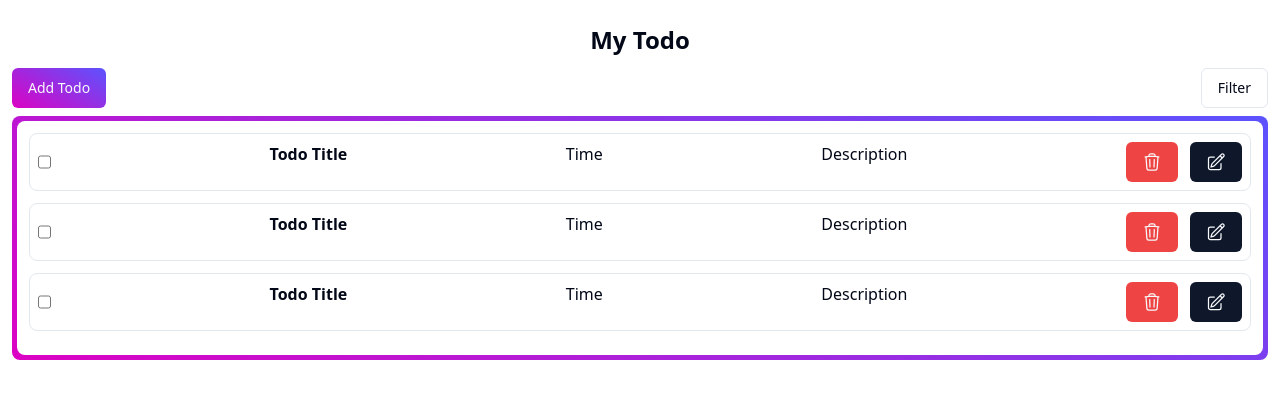
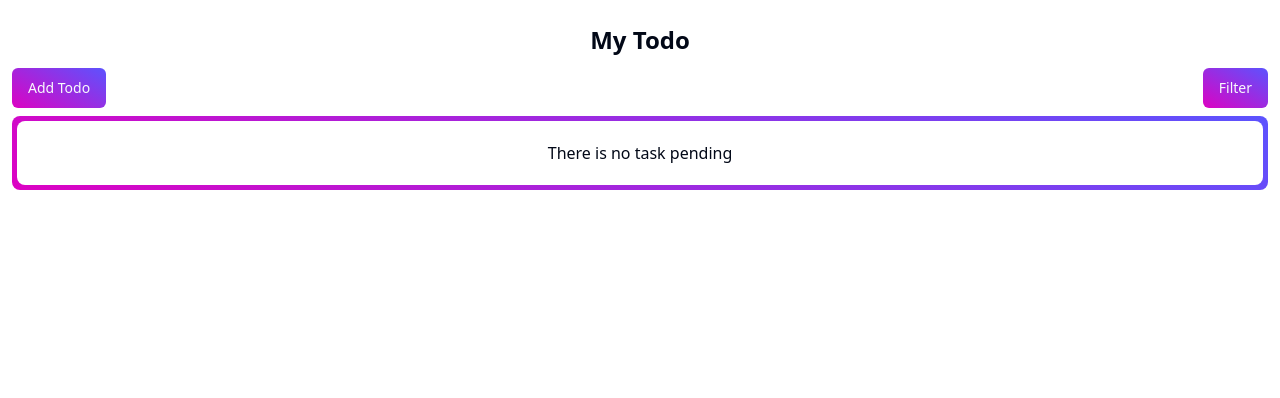
Before and after one commit to shahadat52/React_Redux_Shadcn, a React (Vite) app: page / in a window 1280 px wide. Shown: the top 398 px of the page. Built offline with nearby package versions, Linux system fonts and the light colour scheme.

Commit message:
add todo delete todo isCompleted flaug added

```diff
--- a/src/components/todo/AddTodoModal.tsx
+++ b/src/components/todo/AddTodoModal.tsx
@@ -1,19 +1,33 @@
+import { FormEvent } from 'react'
 import { useState } from 'react'
 import { Button } from "../ui/button";
-import { Dialog, DialogClose, DialogContent, DialogDescription, DialogFooter, DialogHeader, DialogTitle, DialogTrigger } from "../ui/dialog";
+import { Dialog, DialogClose, DialogContent, DialogDescription, DialogHeader, DialogTitle, DialogTrigger } from "../ui/dialog";
 import { Input } from "../ui/input";
 import { Label } from "../ui/label";
+import { useAppDispatch } from '@/redux/hooks';
+import { TTodo, addTodo } from '@/redux/features/todoSlice';
 
 
 
 const AddTodoModal = () => {
     const [task, setTask] = useState('')
     const [description, setDescription] = useState('')
+    const dispatch = useAppDispatch()
 
-    const handleSubmit = (e) => {
+    const handleSubmit = (e: FormEvent) => {
         e.preventDefault()
-        console.log({ task, description });
+
+        const id = Math.floor(10000000 + Math.random() * 90000000).toString();
+        // const id = Math.random().toString(36)
+        const todoInfo: TTodo = {
+            id,
+            task,
+            description
+        }
+        dispatch(addTodo(todoInfo))
     }
+
+
 
     return (
         <Dialog>
@@ -46,7 +60,7 @@ const AddTodoModal = () => {
                     </div>
                     <div className='flex justify-end'>
                         <DialogClose asChild>
-                            <Button type="submit">Save changes</Button>
+                            <Button type="submit">ADD TASK</Button>
                         </DialogClose>
                     </div>
                 </form>
--- a/src/components/todo/TodoFilter.tsx
+++ b/src/components/todo/TodoFilter.tsx
@@ -8,7 +8,7 @@ const TodoFilter = () => {
     return (
         <DropdownMenu>
       <DropdownMenuTrigger asChild>
-        <Button variant="outline">Filter</Button>
+        <Button className="bg-primary-gradient" >Filter</Button>
       </DropdownMenuTrigger>
       <DropdownMenuContent className="w-56">
         <DropdownMenuLabel>Panel Position</DropdownMenuLabel>
--- a/src/components/todo/todoCard.tsx
+++ b/src/components/todo/todoCard.tsx
@@ -1,26 +1,47 @@
+import { useAppDispatch } from "@/redux/hooks";
 import { Button } from "../ui/button";
+import { TTodoCartProps } from "./todoContainer";
+import { deleteTask, toggleCompleted } from "@/redux/features/todoSlice";
 
-const TodoCard = () => {
+const TodoCard = ({ todo }: TTodoCartProps) => {
+    const { task, description, id, isCompleted } = todo
+    const dispatch = useAppDispatch()
+
+    const handleToggleCompleted = (id: string) => {
+        dispatch(toggleCompleted(id))
+    }
     return (
         <div className=" flex justify-between border rounded-lg p-2 mb-3 ">
-            <input type="checkbox" name="" id="" />
-            <h2 className="font-semibold">Todo Title</h2>
-            <p>Time</p>
-            <p>Description</p>
+            <input onChange={() => handleToggleCompleted(id)} type="checkbox" name="complete" value="complete" id="" />
+            <h2 className="font-semibold my-auto">{task}</h2>
+            <p className="my-auto">Time</p>
+            <p className="my-auto">{description}</p>
+            {
+                isCompleted ? <p className="font-semibold text-green-500 my-auto">Done</p> : <p className="font-semibold text-red-500 my-auto">Pending</p>
+            }
             <div className="space-x-3">
                 <Button className="bg-red-500">
                     <svg
+                        onClick={() => dispatch(deleteTask(id))}
                         className="size-5"
-                        xmlns="http://www.w3.org/2000/svg" fill="none" viewBox="0 0 24 24" stroke-width="1.5" stroke="currentColor">
-                        <path stroke-linecap="round" stroke-linejoin="round" d="m14.74 9-.346 9m-4.788 0L9.26 9m9.968-3.21c.342.052.682.107 1.022.166m-1.022-.165L18.16 19.673a2.25 2.25 0 0 1-2.244 2.077H8.084a2.25 2.25 0 0 1-2.244-2.077L4.772 5.79m14.456 0a48.108 48.108 0 0 0-3.478-.397m-12 .562c.34-.059.68-.114 1.022-.165m0 0a48.11 48.11 0 0 1 3.478-.397m7.5 0v-.916c0-1.18-.91-2.164-2.09-2.201a51.964 51.964 0 0 0-3.32 0c-1.18.037-2.09 1.022-2.09 2.201v.916m7.5 0a48.667 48.667 0 0 0-7.5 0" />
+                        xmlns="http://www.w3.org/2000/svg"
+                        fill="none"
+                        viewBox="0 0 24 24"
+                        strokeWidth="1.5"
+                        stroke="currentColor">
+                        <path strokeLinecap="round"
+                            strokeLinejoin="round"
+                            d="m14.74 9-.346 9m-4.788 0L9.26 9m9.968-3.21c.342.052.682.107 1.022.166m-1.022-.165L18.16 19.673a2.25 2.25 0 0 1-2.244 2.077H8.084a2.25 2.25 0 0 1-2.244-2.077L4.772 5.79m14.456 0a48.108 48.108 0 0 0-3.478-.397m-12 .562c.34-.059.68-.114 1.022-.165m0 0a48.11 48.11 0 0 1 3.478-.397m7.5 0v-.916c0-1.18-.91-2.164-2.09-2.201a51.964 51.964 0 0 0-3.32 0c-1.18.037-2.09 1.022-2.09 2.201v.916m7.5 0a48.667 48.667 0 0 0-7.5 0" />
                     </svg>
 
                 </Button>
                 <Button>
                     <svg
                         className="size-5"
-                        xmlns="http://www.w3.org/2000/svg" fill="none" viewBox="0 0 24 24" stroke-width="1.5" stroke="currentColor" >
-                        <path stroke-linecap="round" stroke-linejoin="round" d="m16.862 4.487 1.687-1.688a1.875 1.875 0 1 1 2.652 2.652L10.582 16.07a4.5 4.5 0 0 1-1.897 1.13L6 18l.8-2.685a4.5 4.5 0 0 1 1.13-1.897l8.932-8.931Zm0 0L19.5 7.125M18 14v4.75A2.25 2.25 0 0 1 15.75 21H5.25A2.25 2.25 0 0 1 3 18.75V8.25A2.25 2.25 0 0 1 5.25 6H10" />
+                        xmlns="http://www.w3.org/2000/svg"
+                        fill="none" viewBox="0 0 24 24"
+                        strokeWidth="1.5" stroke="currentColor" >
+                        <path strokeLinecap="round" strokeLinejoin="round" d="m16.862 4.487 1.687-1.688a1.875 1.875 0 1 1 2.652 2.652L10.582 16.07a4.5 4.5 0 0 1-1.897 1.13L6 18l.8-2.685a4.5 4.5 0 0 1 1.13-1.897l8.932-8.931Zm0 0L19.5 7.125M18 14v4.75A2.25 2.25 0 0 1 15.75 21H5.25A2.25 2.25 0 0 1 3 18.75V8.25A2.25 2.25 0 0 1 5.25 6H10" />
                     </svg>
 
                 </Button>
--- a/src/components/todo/todoContainer.tsx
+++ b/src/components/todo/todoContainer.tsx
@@ -1,9 +1,17 @@
-import { Button } from "../ui/button";
+import { useAppSelector } from "@/redux/hooks";
 import AddTodoModal from "./AddTodoModal";
 import TodoFilter from "./TodoFilter";
 import TodoCard from "./todoCard";
+import { TTodo } from "@/redux/features/todoSlice";
 
+export type TTodoCartProps = {
+    key: string,
+    todo: TTodo
+}
 const TodoContainer = () => {
+
+    const { todos } = useAppSelector(state => state.todos)
+    const sortingArr = [...todos].sort((a, b) => (a.isCompleted) - (b.isCompleted))
     return (
         <div className="p-3">
             <h1 className="text-center py-3 text-2xl font-semibold">My Todo</h1>
@@ -14,10 +22,12 @@ const TodoContainer = () => {
             <div className="bg-primary-gradient h-full rounded-lg p-[5px] space-y-2">
                 <div className="bg-white rounded-lg">
                     <div className="p-3">
-                        {/* <div className="text-center bg-white w-full rounded-md "> <p className="p-2">There is no task pending</p></div> */}
-                        <TodoCard />
-                        <TodoCard />
-                        <TodoCard />
+
+                        {
+                            sortingArr?.length ? sortingArr.map(todo => <TodoCard
+                                key={todo.id}
+                                todo={todo} />) : <div className="text-center bg-white w-full rounded-md "> <p className="p-2">There is no task pending</p></div>
+                        }
                     </div>
                 </div>
             </div>
--- a/src/redux/features/todoSlice.ts
+++ b/src/redux/features/todoSlice.ts
@@ -1,15 +1,39 @@
 import { createSlice } from "@reduxjs/toolkit/react"
 
+export type TTodo = {
+    id: string;
+    task: string;
+    description: string,
+    isCompleted?: false
+}
 
-const initialState = {
+type TInitialState = {
+    todos: TTodo[]
+}
+
+const initialState: TInitialState = {
     todos: []
 }
 const todoSlice = createSlice({
     name: 'todo',
     initialState,
-    reducers: {}
+    reducers: {
+        addTodo: (state, action) => {
+            state.todos.push({ ...action.payload, isCompleted: false })
+        },
+        deleteTask: (state, action) => {
+            state.todos = state.todos.filter(todo => todo.id !== action.payload)
+        },
+        toggleCompleted: (state, action) => {
+            console.log({ state });
+            const task = state.todos.find((todo) => todo.id === action.payload)
+            task!.isCompleted= !task?.isCompleted as false | undefined
+            state.todos = state.todos
+
+        }
+    }
 
 })
 
-// export const {task} = todoSlice.actions
+export const { addTodo, deleteTask, toggleCompleted } = todoSlice.actions
 export default todoSlice.reducer
--- a/src/redux/store.ts
+++ b/src/redux/store.ts
@@ -2,7 +2,7 @@ import { configureStore } from "@reduxjs/toolkit";
 import todoReducer from './features/todoSlice'
 export const store = configureStore({
     reducer: {
-        todo: todoReducer
+        todos: todoReducer
     },
     // devTools: false
 })
```
